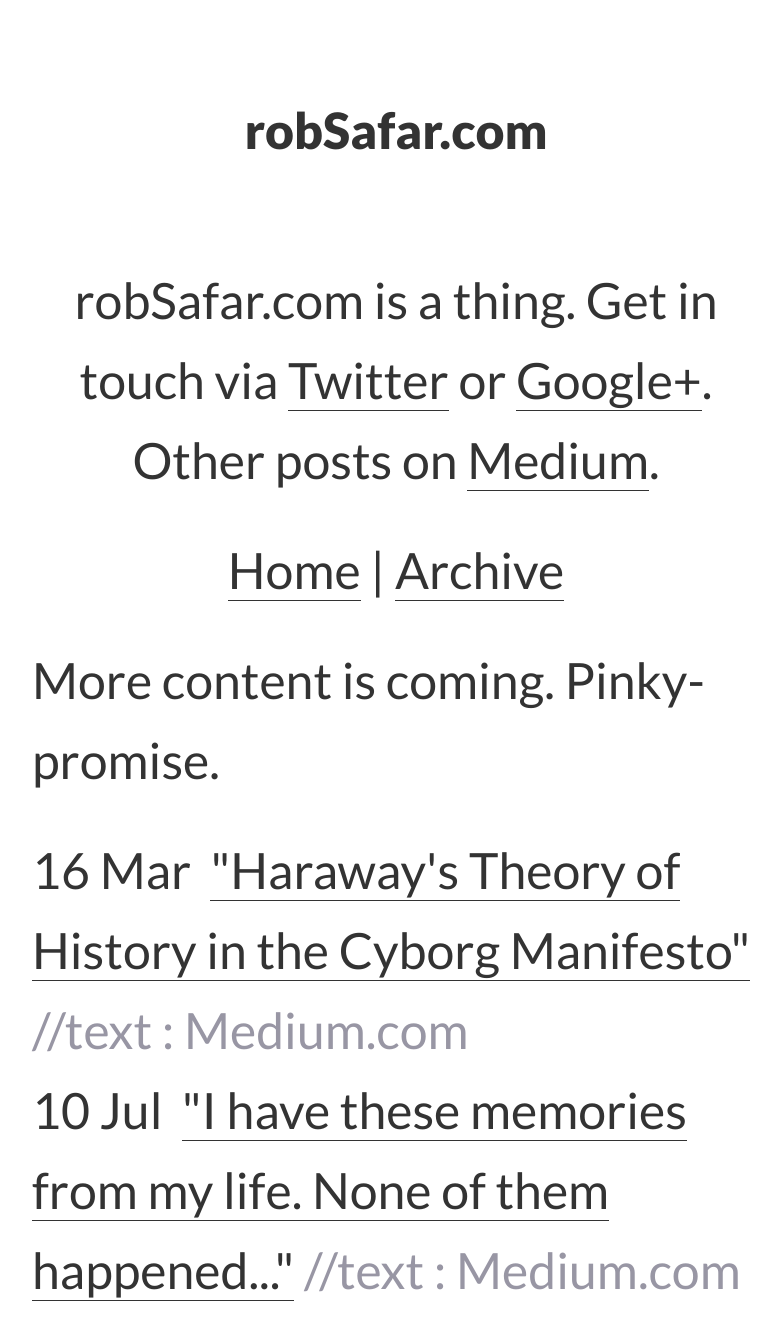
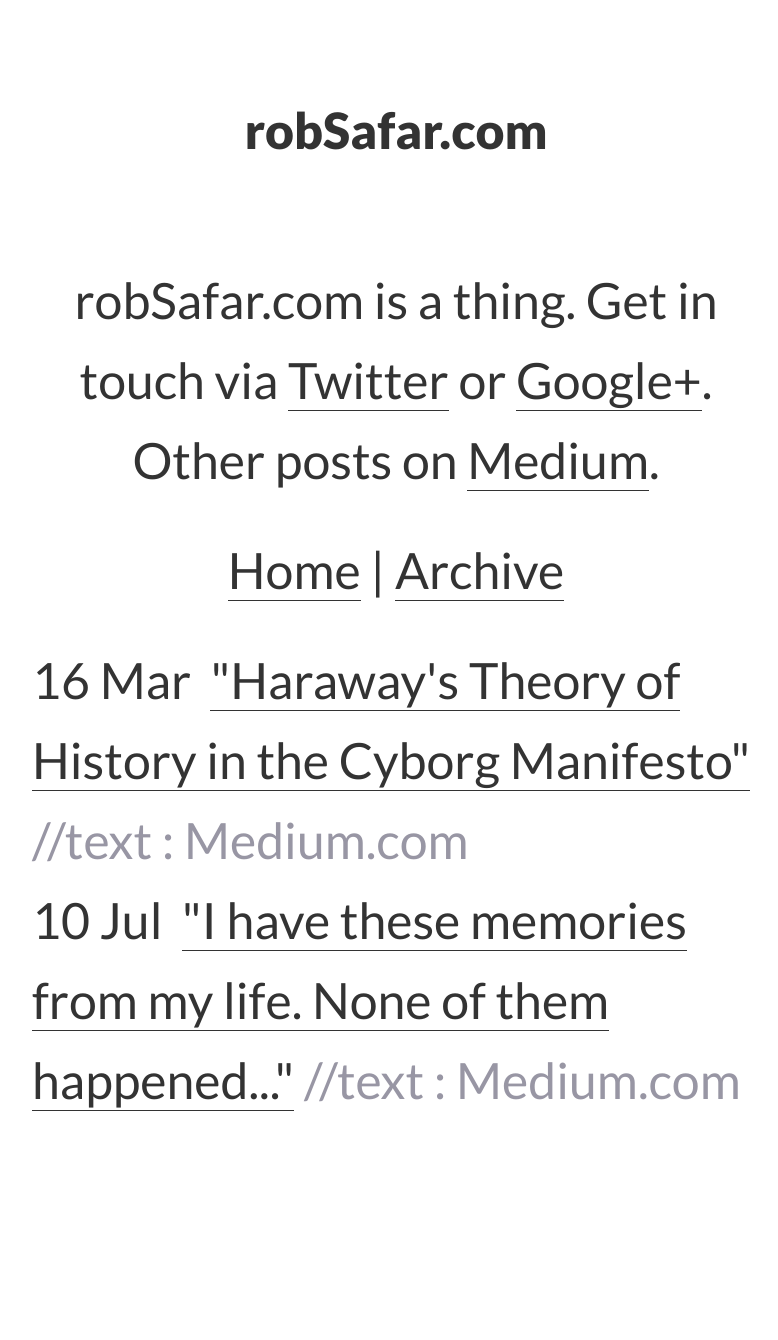
Before and after one commit to whereof-thereof/NotReally, a Jekyll site: the page built from index.html, in a window 1280 px wide. Shown: the whole page, without its empty margins (244-1022 px from the left). Built offline with Jekyll 4.4.1, drawn with Linux system fonts in a browser that asks for light colours; after the commit the page ends 1150 px from its top, so only the background shows below that.

Commit message:
Update index.html

```diff
--- a/index.html
+++ b/index.html
@@ -3,8 +3,6 @@
 ---
 
 <div class="content">
-
-  <p>More content is coming. Pinky-promise.</p>
 
   <ul class="post-list">
     {% for post in site.posts limit:10 %}
```
